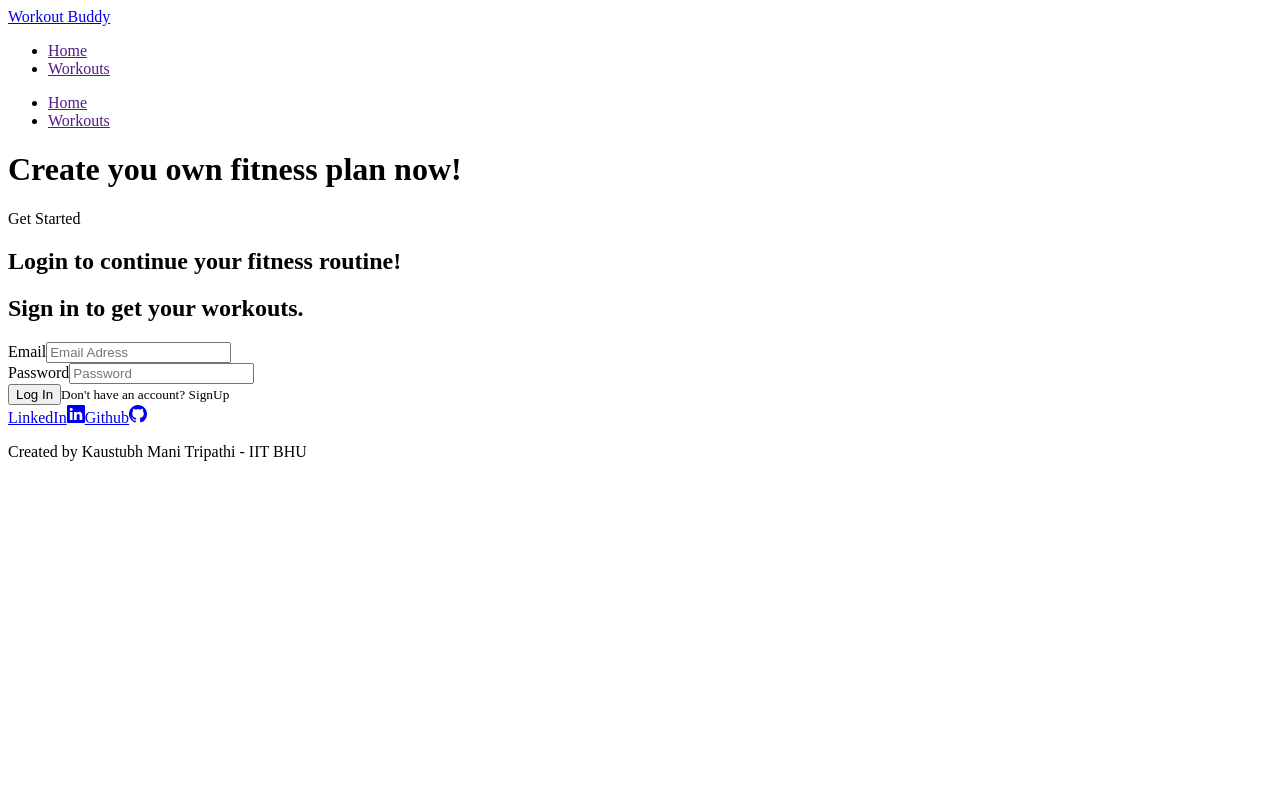
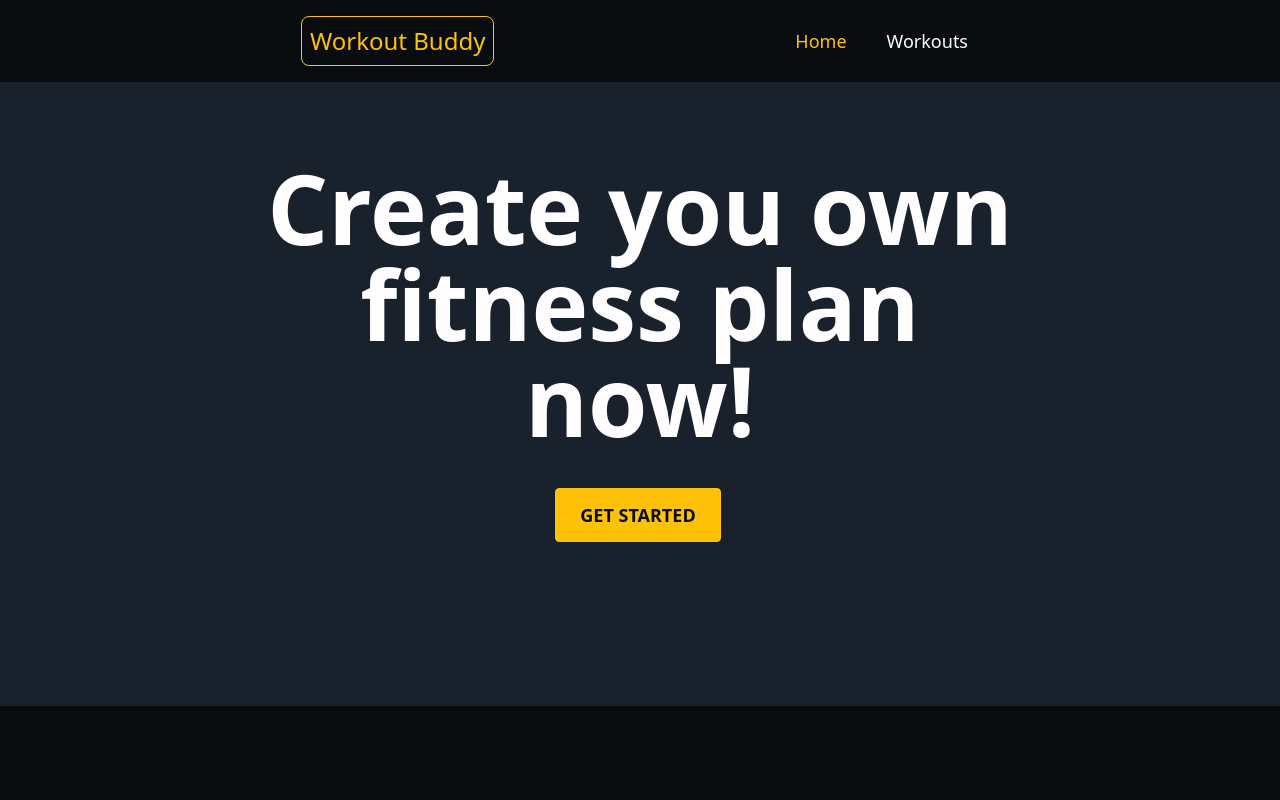
Before and after one commit to kmtGryffindor20/code-fest-workout-buddy, a React (Vite) app: page / in a window 1280 px wide. Shown: the top 800 px of the page. Built offline with nearby package versions, Linux system fonts and the light colour scheme.

Commit message:
got tailwind configured properly

```diff
--- a/index.html
+++ b/index.html
@@ -4,7 +4,7 @@
     <meta charset="UTF-8" />
     <link rel="icon" type="image/svg+xml" href="/vite.svg" />
     <meta name="viewport" content="width=device-width, initial-scale=1.0" />
-    <link href="/dist/output.css" rel="stylesheet">
+    <link href="/src/index.css" rel="stylesheet">
     <title>Workout Buddy</title>
   </head>
   <body>
--- a/package.json
+++ b/package.json
@@ -10,7 +10,7 @@
     "preview": "vite preview"
   },
   "dependencies": {
-    "@craco/craco": "^7.1.0",
+    "@craco/craco": "^5.9.0",
     "react": "^18.2.0",
     "react-dom": "^18.2.0",
     "react-scroll": "^1.8.9"
@@ -19,10 +19,12 @@
     "@types/react": "^18.2.15",
     "@types/react-dom": "^18.2.7",
     "@vitejs/plugin-react": "^4.0.3",
+    "autoprefixer": "^10.4.16",
     "eslint": "^8.45.0",
     "eslint-plugin-react": "^7.32.2",
     "eslint-plugin-react-hooks": "^4.6.0",
     "eslint-plugin-react-refresh": "^0.4.3",
+    "postcss": "^8.4.31",
     "tailwindcss": "^3.3.3",
     "vite": "^4.4.5"
   }
--- /dev/null
+++ b/postcss.config.js
@@ -0,0 +1,6 @@
+export default {
+    plugins: {
+      tailwindcss: {},
+      autoprefixer: {},
+    }
+  }
--- a/tailwind.config.js
+++ b/tailwind.config.js
@@ -1,7 +1,6 @@
 /** @type {import('tailwindcss').Config} */
 module.exports = {
-  mode:'jit',
-  content: ["./src/**/*.{html,jsx}"],
+  content: ["./src/**/*.{html,js,jsx}"],
   theme: {
     extend: {
       colors:{
```
Also changed, not shown: 1 other file (tests, documents, lock files or other folders).
